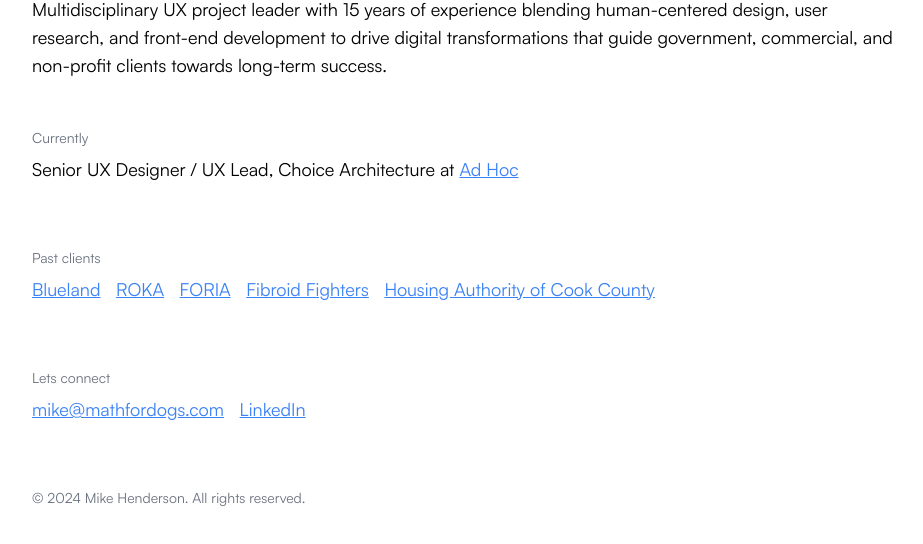
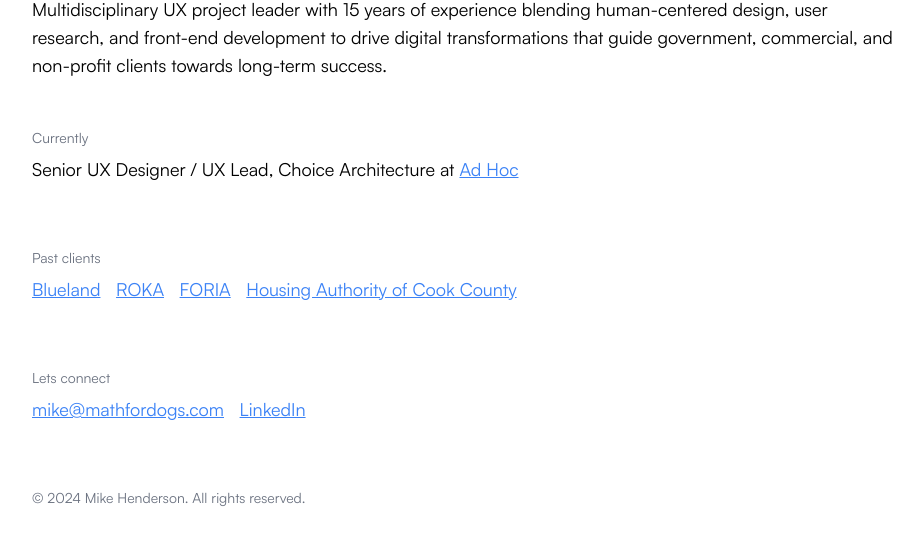
Before and after one commit to mathfordogs/mathfordogs.github.io, an Astro site: page / in a window 1280 px wide. Shown: the part 144-688 px from the top of the page, without its empty margins (174-1097 px from the left). Built offline with nearby package versions, Linux system fonts and the light colour scheme; Astro itself is replaced by a stand-in of ours.

Commit message:
Removed a link

```diff
--- a/src/pages/index.astro
+++ b/src/pages/index.astro
@@ -14,7 +14,7 @@ import Layout from '../layouts/Layout.astro';
 
 		<div class="py-8">
 			<h3 class="text-sm text-gray-500 mb-2">Past clients</h3>
-			<p class="text-lg"><a href="https://blueland.com" target="_blank" class="underline text-blue-500">Blueland</a> | <a href="https://roka.com" target="_blank" class="underline text-blue-500">ROKA</a> | <a href="https://foriawellness.com" target="_blank" class="underline text-blue-500">FORIA</a> | <a href="https://fibroidfighters.org" target="_blank" class="underline text-blue-500">Fibroid Fighters</a> | <a href="https://thehacc.org" target="_blank" class="underline text-blue-500">Housing Authority of Cook County</a></p>
+			<p class="text-lg"><a href="https://blueland.com" target="_blank" class="underline text-blue-500">Blueland</a> | <a href="https://roka.com" target="_blank" class="underline text-blue-500">ROKA</a> | <a href="https://foriawellness.com" target="_blank" class="underline text-blue-500">FORIA</a> | <a href="https://thehacc.org" target="_blank" class="underline text-blue-500">Housing Authority of Cook County</a></p>
 		</div>
 
 		<div class="py-8">
```
